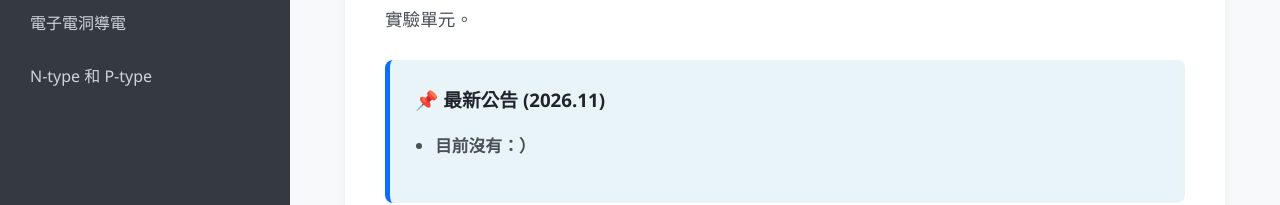
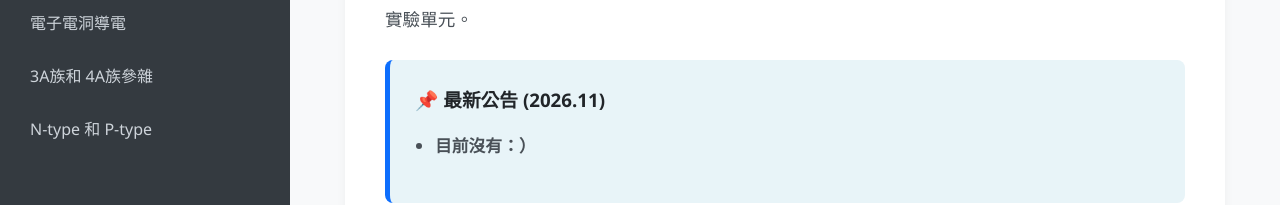
Before and after one commit to stu1051011/physics-class, a plain HTML site: page index.html in a window 1280 px wide. Shown: the part 203-408 px from the top of the page. Drawn offline with Linux system fonts and the light colour scheme.

Commit message:
Add link for 3A族和4A族參雜

```diff
--- a/index.html
+++ b/index.html
@@ -32,6 +32,7 @@
         <a href="index.html"><li class="active">首頁公告與指引</li></a>
         <a href="light_id.html"><li>光的繞射及干涉</li></a>
         <a href="electric_hole.html"><li>電子電洞導電</li></a>
+        <a href="si_n_p_p_b.html"><li> 3A族和 4A族參雜</li></a>
         <a href="nmos_pmos.html"><li>N-type 和 P-type </li></a>
     </ul>
 </div>
```
